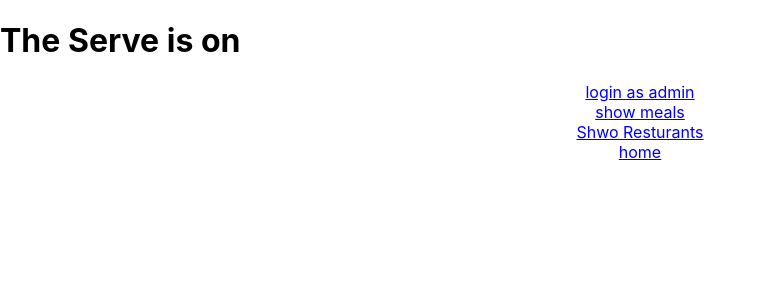
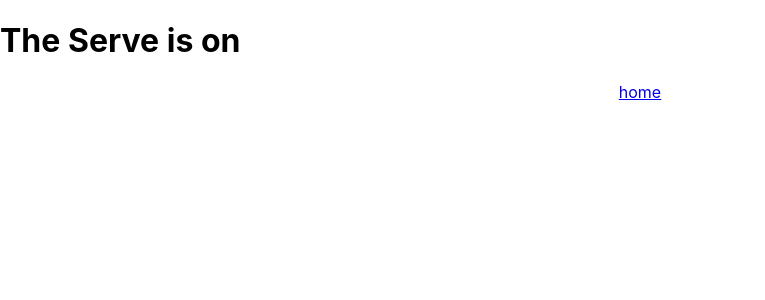
Before and after one commit to ninjas-code/Tafran, a React (Create React App) app: page /test1 in a window 1280 px wide. Shown: the top 300 px of the page, without its empty margins (0-765 px from the left). Built offline with nearby package versions, Linux system fonts and the light colour scheme.

Commit message:
HideNavList

```diff
--- a/src/App.jsx
+++ b/src/App.jsx
@@ -2,7 +2,7 @@ import React from 'react';
 import ReactDOM from 'react-dom'
 
 import './App.css';
-import { BrowserRouter , Route , Switch} from 'react-router-dom';
+import { BrowserRouter , Route } from 'react-router-dom';
 import Food from './components/food.jsx';
 // import Err from './components/404Page.jsx';
 import Navgation from './components/Nav.jsx';
--- a/src/components/Nav.jsx
+++ b/src/components/Nav.jsx
@@ -5,9 +5,9 @@ const Navgation =() =>{
 
     return(
         <div>
-       <NavLink to="/login">login as admin</NavLink> <br></br>
+        {/* <NavLink to="/login">login as admin</NavLink> <br></br>
        <NavLink to="/meals">show meals</NavLink><br></br>
-       <NavLink to="/resturant">Shwo Resturants</NavLink><br></br>
+       <NavLink to="/resturant">Shwo Resturants</NavLink><br></br> */}
        <NavLink to="/">home</NavLink>
        </div>
 
```
